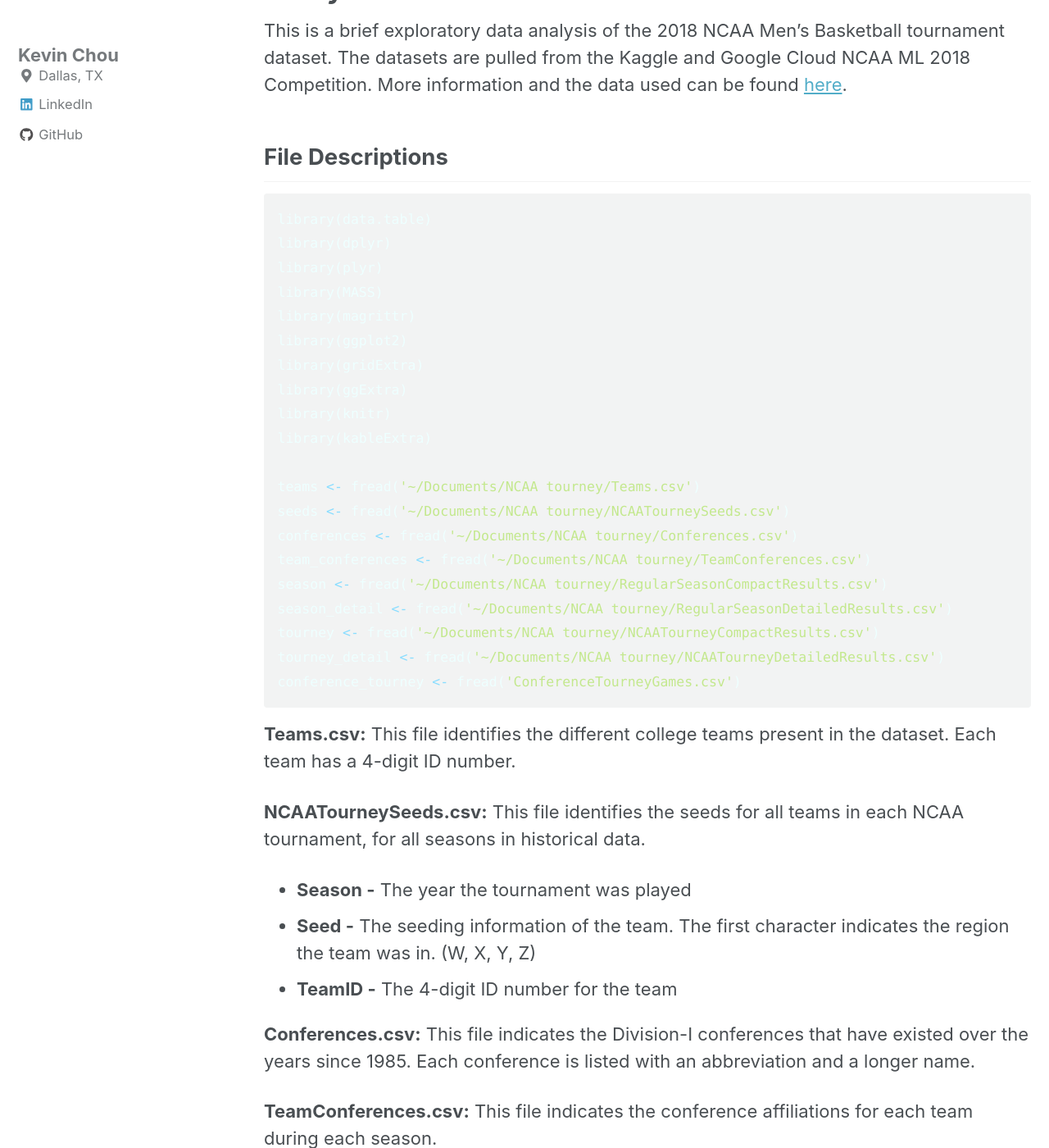
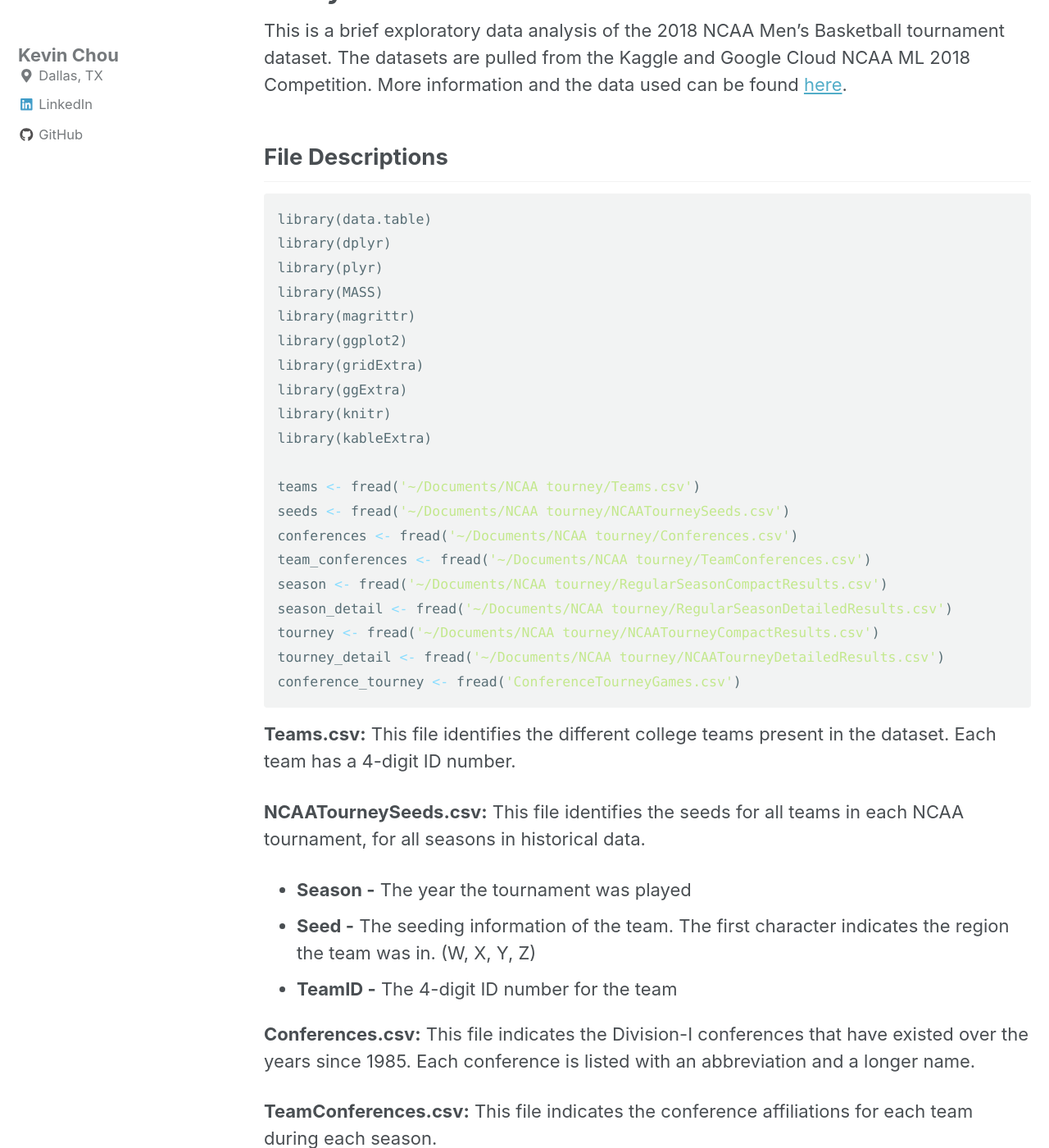
Before and after one commit to ktc11/kevintchou.github.io, a Jekyll site: the page built from _posts/2018-03-24-marchmadness.md, in a window 1280 px wide and 1400 px high, scrolled down 633 px. Shown: the whole window at 82% size. Built offline with Jekyll 4.4.1, drawn with Linux system fonts in a browser that asks for light colours; nearby versions of some CDN libraries.

Commit message:
Update _syntax.scss

```diff
--- a/_sass/minimal-mistakes/_syntax.scss
+++ b/_sass/minimal-mistakes/_syntax.scss
@@ -7,7 +7,7 @@ figure.highlight {
   position: relative;
   margin-bottom: 1em;
   background: $lighter-gray;
-  color: $base05;
+  color: #586e75;
   font-family: $monospace;
   font-size: $type-size-6;
   line-height: 1.8;
@@ -78,7 +78,7 @@ figure.highlight {
   }
   .n {
     /* Name */
-    color: $base05;
+    color: #586e75;
   }
   .o {
     /* Operator */
@@ -86,7 +86,7 @@ figure.highlight {
   }
   .p {
     /* Punctuation */
-    color: $base05;
+    color: #586e75;
   }
   .cm {
     /* Comment.Multiline */
@@ -114,7 +114,7 @@ figure.highlight {
   }
   .gh {
     /* Generic.Heading */
-    color: $base05;
+    color: #586e75;
     font-weight: bold;
   }
   .gi {
@@ -233,7 +233,7 @@ figure.highlight {
   }
   .w {
     /* Text.Whitespace */
-    color: $base05;
+    color: #586e75;
   }
   .mf {
     /* Literal.Number.Float */
```
